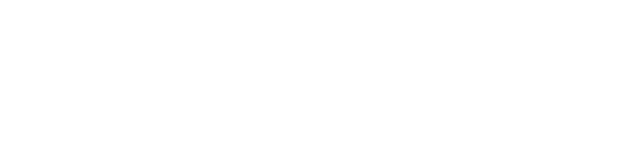
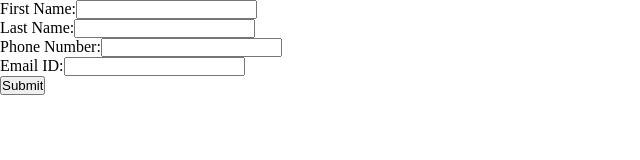
Before and after one commit to acciojob/form-login-2-Rohan7ben, a website: page main.html in a window 1280 px wide. Shown: the whole page, without its empty margins (0-640 px from the left). Drawn offline with Linux system fonts and the light colour scheme.

Commit message:
created a submission

```diff
--- a/main.html
+++ b/main.html
@@ -8,8 +8,20 @@
 
 <body>
 	<!-- the entire body must be written by student -->
+<div class="box">
+
+ <P>First Name:<input type="text" id="fn" ></P>
+
+	<P>Last Name:<input type="text" id="ln"></P>
+	<P>Phone Number:<input type ="number" id="ph"></P>
+	<P>Email ID:<input type="email" id="em"></P>
+
+	<input type ="button"  value="Submit" id="btn" onclick=" myClick() ">
+	</div>
+
     <script type="text/javascript" src="./script.js">
 </script>
+
 
 </body>
 
--- a/script.js
+++ b/script.js
@@ -1 +1,13 @@
 //your JS code here. If required.
+function myClick() {
+	const fName=document.getElementById("fn").value;
+	const lName=document.getElementById("ln").value;
+	const pNum=document.getElementById("ph").value;
+	const eMail=document.getElementById("em").value;
+	alert(`First Name:${fName}\nLast Name:${lName}\nPhone Number:${pNum}\nEmail ID:${eMail}`);
+
+
+
+
+
+}
--- a/styles.css
+++ b/styles.css
@@ -1 +1,5 @@
 /*  your css code here. If applicable */
+*{
+	padding: 0px;
+	margin :0px;
+	box-sizing :border-box;
```
